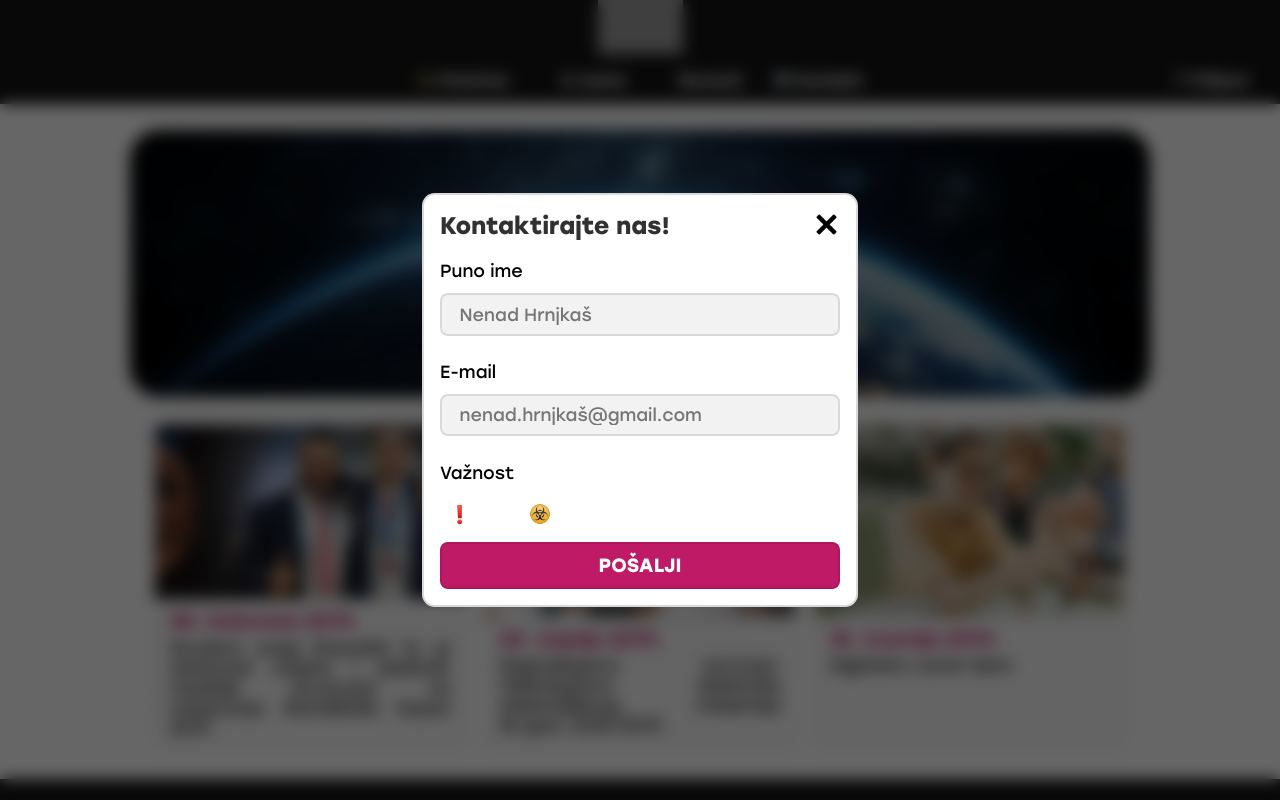
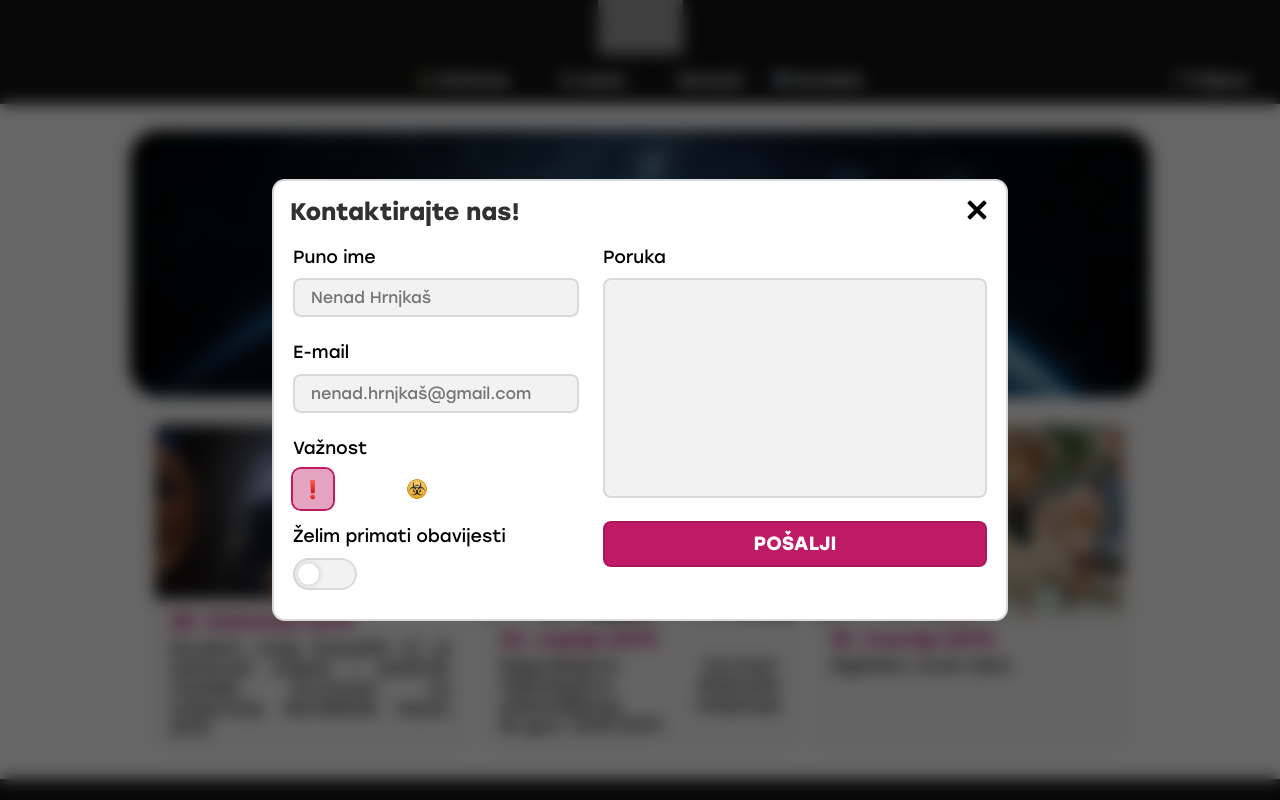
Before and after one commit to lmalecic/SUPIT-Projekt, a plain HTML site: page news.html in a window 1280 px wide. Both pictures are taken after a click on the link "Kontakt". Drawn offline with Linux system fonts and the light colour scheme; grey boxes are pictures that could not be loaded.

Commit message:
Implemented contact form. Adjusted some modal properties.

```diff
--- a/css/design.css
+++ b/css/design.css
@@ -364,23 +364,18 @@ a:hover {
     transform: scale(0.5) !important;
 }
 
-.modal.info {
-    p {
-        padding: 0;
-        margin: 0 0 .3em 0;
-    }
-}
-
 .modal {
     display: flex;
     background: white;
     border: solid 2px rgba(0,0,0,15%);
     z-index: 151;
-    width: 400px;
     padding: 1em;
     margin: 0 2em;
+    min-width: 400px;
 
     flex-direction: column;
+    align-items: stretch;
+    justify-content: start;
     gap: 0.5em;
 
     border-radius: .8em;
@@ -423,8 +418,13 @@ a:hover {
 
     form {
         display: flex;
-        flex-direction: column;
+        flex-flow: column wrap;
         gap: 0.5em;
+        column-gap: 1.5em;
+        width: 100%;
+        align-items: stretch;
+        padding: 0 3px 0 3px;
+        box-sizing: border-box;
     }
 
     label {
@@ -436,7 +436,18 @@ a:hover {
         text-align: center;
     }
 
-    input[type="text"], input[type="password"] {
+    .btnContainer>* {
+        width: 100%;
+    }
+
+    .sectionContainer {
+        display: flex;
+        flex-flow: column nowrap;
+        align-items: stretch;
+        gap: .5em;
+    }
+
+    input[type="text"], input[type="password"], textarea {
         background: rgba(0,0,0,5%);
         border: 2px solid rgba(0,0,0,10%);
         outline: 0 solid var(--pink);
@@ -444,18 +455,18 @@ a:hover {
         margin-bottom: 1em;
         padding: 0.5em 1em 0.5em 1em;
         font-family: Stolzl, sans-serif;
-        font-size: 1.1em;
+        font-size: 1em;
+        align-self: stretch;
 
         transition: all 0.05s ease;
 
         &:focus {
-            outline: 3px solid var(--pink);
+            outline: 2px solid var(--pink);
         }
     }
 
     input[type="submit"] {
         padding: .5em;
-        width: 100%;
 
         background: var(--pink);
         border: 2px solid rgba(0,0,0,10%);
@@ -483,33 +494,126 @@ a:hover {
         }
     }
 
+    input[type="checkbox"] {
+        display: inline-flex;
+        align-items: center;
+        align-self: start;
+        appearance: none;
+        background: rgba(0,0,0,.05  );
+        border-radius: 9999rem;
+        aspect-ratio: 2;
+        width: 4rem;
+        border: 2px solid rgba(0,0,0,.1);
+        margin-bottom: 1em;
+
+        transition: background-color .5s var(--easeOutExpo);
+
+        &:after {
+            content: "";
+            background: white;
+            border-radius: 50%;
+            aspect-ratio: 1;
+            height: 75%;
+            overflow: clip;
+            box-shadow: 0 0 6px rgba(0,0,0,.2);
+
+            position: absolute;
+            left: 5%;
+            right: 0;
+            top: 50%;
+            bottom: 50%;
+            transform: translate(0, -50%);
+
+            transition: transform .5s var(--easeOutExpo);
+        }
+
+        &:hover {
+            cursor: pointer;
+        }
+
+        &:checked {
+            background-color: var(--pink);
+
+            &:after {
+                transform: translate(145%,-50%);
+            }
+        }
+    }
+
+    textarea {
+        font-family: "Stolzl", sans-serif;
+        font-size: .9em;
+        min-height: 14em;
+        color: var(--black);
+        padding: 0.5em;
+        resize: none;
+        appearance: none;
+    }
+
     * {
         position: relative;
     }
 }
 
+.modal.contact {
+    width: 700px;
+
+    form {
+        overflow-y: scroll;
+        max-height: 380px;
+        flex-basis: 1fr;
+
+        #msgBoxContainer {
+            min-width: 360px;
+        }
+    }
+}
+
 .importanceInputContainer {
     display: inline-block;
+    margin-bottom: .5rem;
+    max-width: 40%;
 
     input[type="radio"] {
         appearance: none;
+        border-radius: 0.5rem;
+        outline: 0 solid transparent;
         background: rgba(0,0,0,0);
         aspect-ratio: 1;
         height: 3em;
         padding: .5em;
+        margin-right: .75rem;
 
-        transition: background-color .2s var(--easeOutExpo);
+        transition: background .2s var(--easeOutExpo),  outline-color .5s var(--easeOutExpo);
+
+        &:after {
+            transition: transform .3s var(--easeOutExpo);
+        }
 
         &:hover {
             cursor: pointer;
-            background: rgba(0,0,0,0.05);
+            outline: 2px solid color-mix(in srgb, var(--pink), transparent 30%);
+            background: color-mix(in srgb, var(--pink), transparent 80%);
+
+            &:after {
+                transform: scale(1.1);
+            }
         }
 
         &:active, &:checked {
-            background: rgba(0,0,0,0.1) !important;
+            background: color-mix(in srgb, var(--pink), transparent 60%);
+            outline: 2px solid var(--pink);
         }
     }
 }
+
+.modal.info {
+    p {
+        padding: 0;
+        margin: 0 0 .3em 0;
+    }
+}
+
 
 .lowImportance:after {
     content: "";
@@ -641,6 +745,14 @@ a:hover {
     #hamburgerButton {
         display: flex;
     }
+
+    .modal.contact {
+        width: 400px;
+
+        form {
+            flex-flow: column nowrap;
+        }
+    }
 }
 
 @media (max-width: 500px) {
--- a/js/main.js
+++ b/js/main.js
@@ -132,7 +132,9 @@ function createModal(titleString) {
 
 function createContactModal() {
     const modal = createModal("Kontaktirajte nas!");
+    modal.reference.classList.add("contact");
     const form = document.createElement("form");
+    form.setAttribute("action", "https://www.fulek.com/mvc/supit/project-contact-form")
 
     const randomPerson = getRandomPerson();
 
@@ -166,24 +168,51 @@ function createContactModal() {
     option1.setAttribute("type", "radio");
     option1.setAttribute("name", "Importance");
     option1.setAttribute("value", "Niska");
+    option1.setAttribute("checked", "true");
+    option1.setAttribute("title", "Niska važnost");
     const option2 = document.createElement("input");
     option2.classList.add("mediumImportance");
     option2.setAttribute("type", "radio");
     option2.setAttribute("name", "Importance");
     option2.setAttribute("value", "Srednja");
+    option2.setAttribute("title", "Srednja važnost");
     const option3 = document.createElement("input");
     option3.classList.add("highImportance");
     option3.setAttribute("type", "radio");
     option3.setAttribute("name", "Importance");
     option3.setAttribute("value", "Visoka");
+    option3.setAttribute("title", "Visoka važnost");
     importanceInputContainer.append(option1, option2, option3);
 
+    const newslettersLabel = document.createElement("label");
+    newslettersLabel.setAttribute("for", "pushNotificationsCheckBox");
+    newslettersLabel.textContent = "Želim primati obavijesti";
+    const newslettersCheckbox = document.createElement("input");
+    newslettersCheckbox.setAttribute("id", "pushNotificationsCheckBox");
+    newslettersCheckbox.setAttribute("type", "checkbox");
+    newslettersCheckbox.setAttribute("name", "ReceiveNewsletter");
+
+    const msgContainer = document.createElement("div");
+    msgContainer.className = "sectionContainer";
+    msgContainer.setAttribute("id", "msgBoxContainer")
+    const messageLabel = document.createElement("label");
+    messageLabel.setAttribute("for", "messageBox")
+    messageLabel.textContent = "Poruka"
+    const messageBox = document.createElement("textarea");
+    messageBox.setAttribute("id", "messageBox");
+    messageBox.setAttribute("name", "Message");
+    messageBox.classList.add("container");
+    msgContainer.append(messageLabel, messageBox);
+
+    const submitBtnContainer = document.createElement("div");
+    submitBtnContainer.className = "btnContainer";
     const submitButton = document.createElement("input");
     submitButton.setAttribute("type", "submit");
     submitButton.setAttribute("name", "submit");
     submitButton.setAttribute("value", "Pošalji");
+    submitBtnContainer.appendChild(submitButton);
 
-    form.append(nameLabel, nameInput, emailLabel, emailInput, importanceLabel, importanceInputContainer, submitButton);
+    form.append(nameLabel, nameInput, emailLabel, emailInput, importanceLabel, importanceInputContainer, newslettersLabel, newslettersCheckbox, msgContainer, submitBtnContainer);
     modal.reference.appendChild(form);
 
     return modal;
@@ -230,6 +259,7 @@ function createLoginModal() {
     passwordInput.setAttribute("spellcheck", "false");
 
     const loginBtnContainer = document.createElement("div");
+    loginBtnContainer.className = "btnContainer";
     const loginButton = document.createElement("input");
     loginButton.setAttribute("type", "submit");
     loginButton.setAttribute("name", "login");
@@ -240,6 +270,7 @@ function createLoginModal() {
     registerLabel.textContent = "ili";
     registerLabel.setAttribute("for", "register");
     const regBtnContainer = document.createElement("div");
+    regBtnContainer.className = "btnContainer";
     const registerButton = document.createElement("input");
     registerButton.setAttribute("type", "submit");
     registerButton.setAttribute("name", "register");
```
